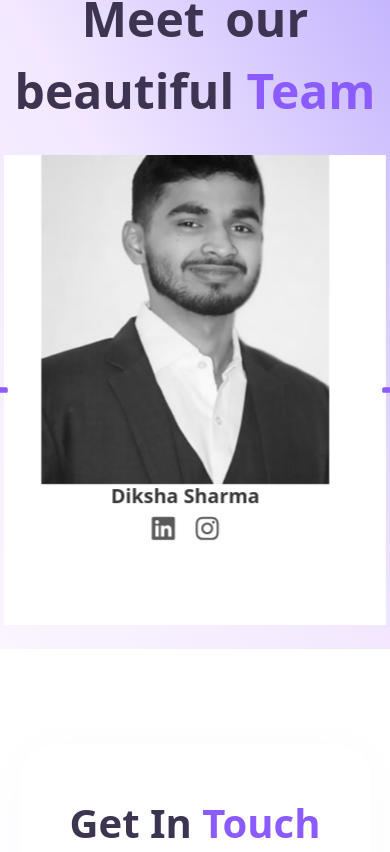
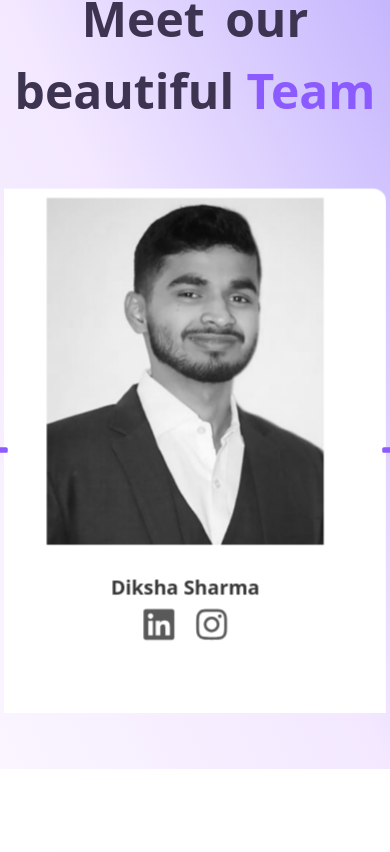
Before and after one commit to Ash1912/FC-FBS, a Next.js app: page /aboutus in a window 390 px wide. Shown: the part 2232-3084 px from the top of the page. Built offline with nearby package versions, Linux system fonts and the light colour scheme.

Commit message:
Updated team members responsiveness

```diff
--- a/app/aboutus/page.tsx
+++ b/app/aboutus/page.tsx
@@ -138,13 +138,27 @@ const TeamCarousel: React.FC = () => {
     prevArrow: <PrevArrow />,
     beforeChange: (_: number, next: number) => setCurrentSlide(next),
     responsive: [
-      { breakpoint: 1024, settings: { slidesToShow: 3, centerMode: true } },
-      { breakpoint: 768, settings: { slidesToShow: 1, centerMode: true } },
+      {
+        breakpoint: 1024, // Tablet
+        settings: {
+          slidesToShow: 3,
+          slidesToScroll: 1,
+          centerMode: true,
+        },
+      },
+      {
+        breakpoint: 768, // Mobile
+        settings: {
+          slidesToShow: 1,
+          slidesToScroll: 1,
+          centerMode: false,
+        },
+      },
     ],
   };
 
   return (
-    <div className="max-w-6xl mx-auto px-1 py-6">
+    <div className="max-w-6xl mx-auto px-1 py-14">
       <Slider {...settings}>
         {teamMembers.map((member, idx) => {
           const isCenter = idx === currentSlide % teamMembers.length;
@@ -152,25 +166,31 @@ const TeamCarousel: React.FC = () => {
             <div key={idx} className="px-2">
               <div
                 className={`bg-white rounded-xl shadow-lg transition-transform duration-500 ${
-                  isCenter ? "scale-110" : "scale-90 h-[380px] grayscale"
-                }`}
-                style={{ height: "470px", width: "100%" }}
+                  isCenter
+                    ? "scale-110 w-[90%] sm:w-[80%] md:w-[45%]"
+                    : "scale-90 w-[95%] sm:w-[85%] md:w-[60%] grayscale"
+                } mt-6.5 md:mt-0 mx-auto`}
+                style={{ height: "500px", width: "100%" }}
               >
                 {/* Top image portion */}
-                <div className="h-2/3 w-full flex items-center justify-center">
+                <div className="h-2/3 w-full flex items-center justify-center md:pt-2 lg:pt-0 overflow-hidden">
                   <Image
                     src={member.image}
                     alt={member.name}
                     width={300}
                     height={300}
-                    className={`max-w-full max-h-full object-contain transition-transform duration-500 ${
-                      isCenter ? "scale-105" : "scale-90"
-                    }`}
+                    className={`object-contain max-h-full transition-transform duration-500
+      ${
+        isCenter
+          ? "scale-95 sm:scale-100 md:scale-105 lg:scale-110"
+          : "scale-80 sm:scale-90 md:scale-95"
+      }
+    `}
                   />
                 </div>
 
                 {/* Bottom profile details */}
-                <div className="h-1/3 p-1 text-center flex flex-col justify-start">
+                <div className="h-1/3 p-1 text-center flex flex-col justify-start mt-3">
                   <h3 className="text-lg font-semibold text-[#3c3450]">
                     {member.name}
                   </h3>
@@ -183,7 +203,7 @@ const TeamCarousel: React.FC = () => {
                     >
                       <FaLinkedin
                         className="text-[#0A66C2] hover:scale-110 transition"
-                        size={24}
+                        size={32}
                       />
                     </a>
                     <a
@@ -193,7 +213,7 @@ const TeamCarousel: React.FC = () => {
                     >
                       <FaInstagram
                         className="text-[#E1306C] hover:scale-110 transition"
-                        size={24}
+                        size={32}
                       />
                     </a>
                   </div>
```
